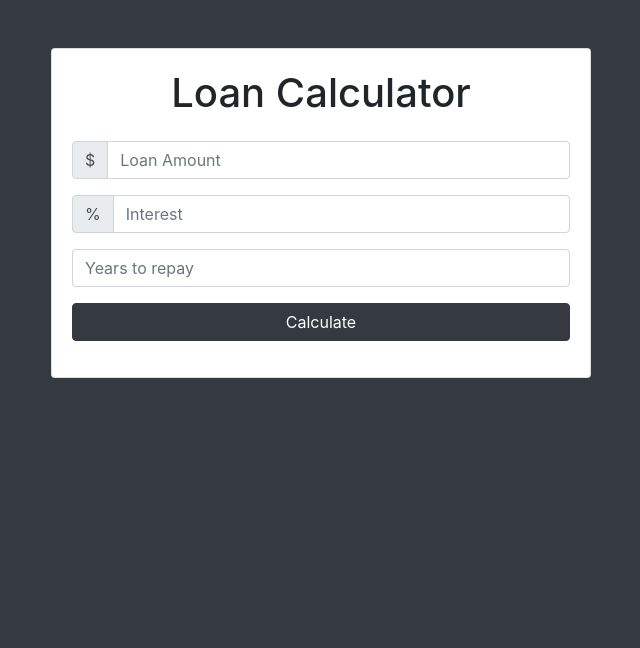
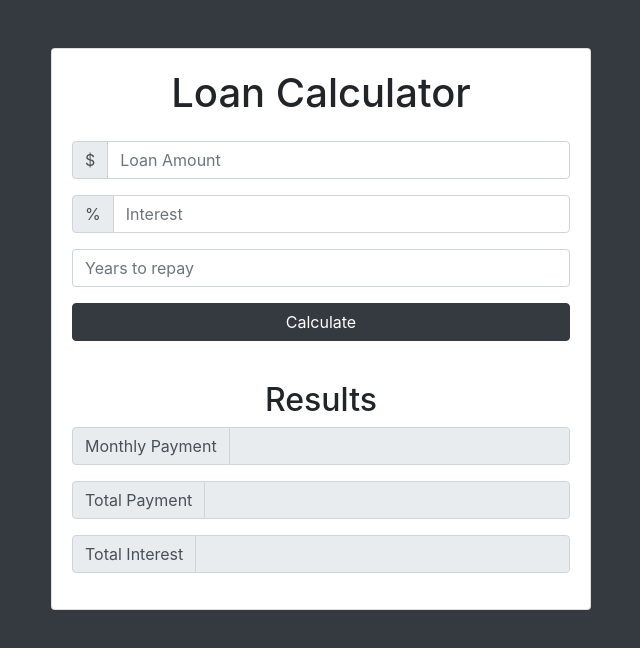
Before and after one commit to sheronimo/practice-loan-calculator, a plain HTML site: page index.html in a window 1280 px wide. Shown: the whole page, without its empty margins (319-959 px from the left). Drawn offline with nearby package versions, Linux system fonts and the light colour scheme.

Commit message:
results markup

```diff
--- a/index.html
+++ b/index.html
@@ -67,6 +67,58 @@
 								/>
 							</div>
 						</form>
+						<!-- Loader -->
+
+						<!-- Results -->
+						<div id="results" class="pt-4">
+							<h2>Results</h2>
+							<div class="form-group">
+								<div class="input-group">
+									<div class="input-group-prepend">
+										<span class="input-group-text">Monthly Payment</span>
+									</div>
+									<input
+										type="number"
+										class="form-control"
+										id="monthly-payment"
+										disabled
+									/>
+								</div>
+								<!-- end input-group -->
+							</div>
+							<!-- end form group -->
+							<div class="form-group">
+								<div class="input-group">
+									<div class="input-group-prepend">
+										<span class="input-group-text">Total Payment</span>
+									</div>
+									<input
+										type="number"
+										class="form-control"
+										id="total-payment"
+										disabled
+									/>
+								</div>
+								<!-- end input-group -->
+							</div>
+							<!-- end form group -->
+							<div class="form-group">
+								<div class="input-group">
+									<div class="input-group-prepend">
+										<span class="input-group-text">Total Interest</span>
+									</div>
+									<input
+										type="number"
+										class="form-control"
+										id="total-interest"
+										disabled
+									/>
+								</div>
+								<!-- end input-group -->
+							</div>
+							<!-- end form group -->
+						</div>
+						<!-- end results -->
 					</div>
 				</div>
 			</div>
```
